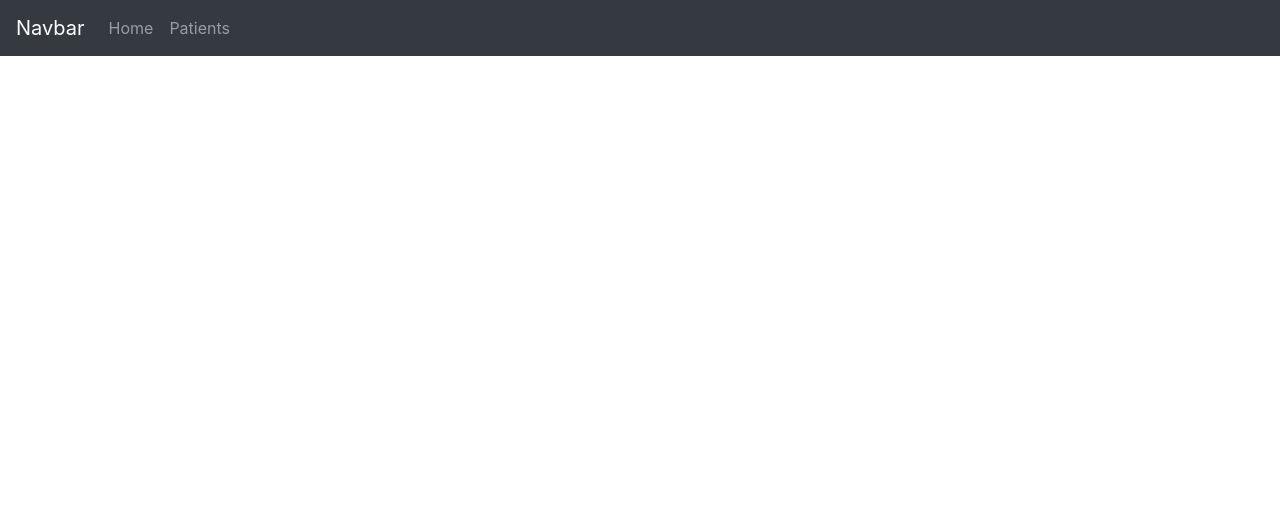
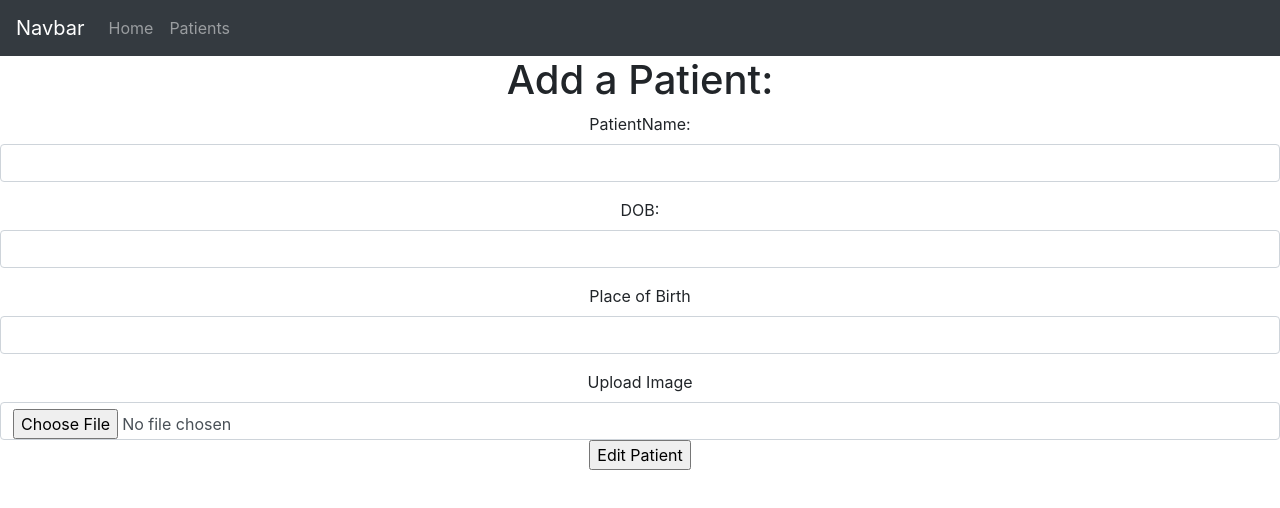
Before and after one commit to dylancreaven/XmasProjectDataRep2019, a React (Create React App) app: page /edit/1 in a window 1280 px wide. Shown: the top 508 px of the page. Built offline with nearby package versions, Linux system fonts and the light colour scheme; no server answers.

Commit message:
need to complete patientsList.js

```diff
--- a/package.json
+++ b/package.json
@@ -7,7 +7,7 @@
     "bootstrap": "^4.3.1",
     "cors": "^2.8.5",
     "mongoose": "^5.7.12",
-    "react": "^16.9.0",
+    "react": "^16.12.0",
     "react-bootstrap": "^1.0.0-beta.14",
     "react-dom": "^16.12.0",
     "react-router-dom": "^5.1.2",
--- a/src/App.js
+++ b/src/App.js
@@ -27,7 +27,7 @@ class App extends React.Component {
        <Switch>
             <Route exact path="/" component={Home} />
             <Route exact path="/createPatient/" component={CreatePatient} />
-            <Route exact path="/edit/" component={EditPatient} />
+            <Route exact path="/edit/:id" component={EditPatient} />
             <Route exact path="/patientsList/" component={PatientsList} />
           </Switch>
         </div>
```
Also changed, not shown: 2 other files (tests, documents, lock files or other folders).
